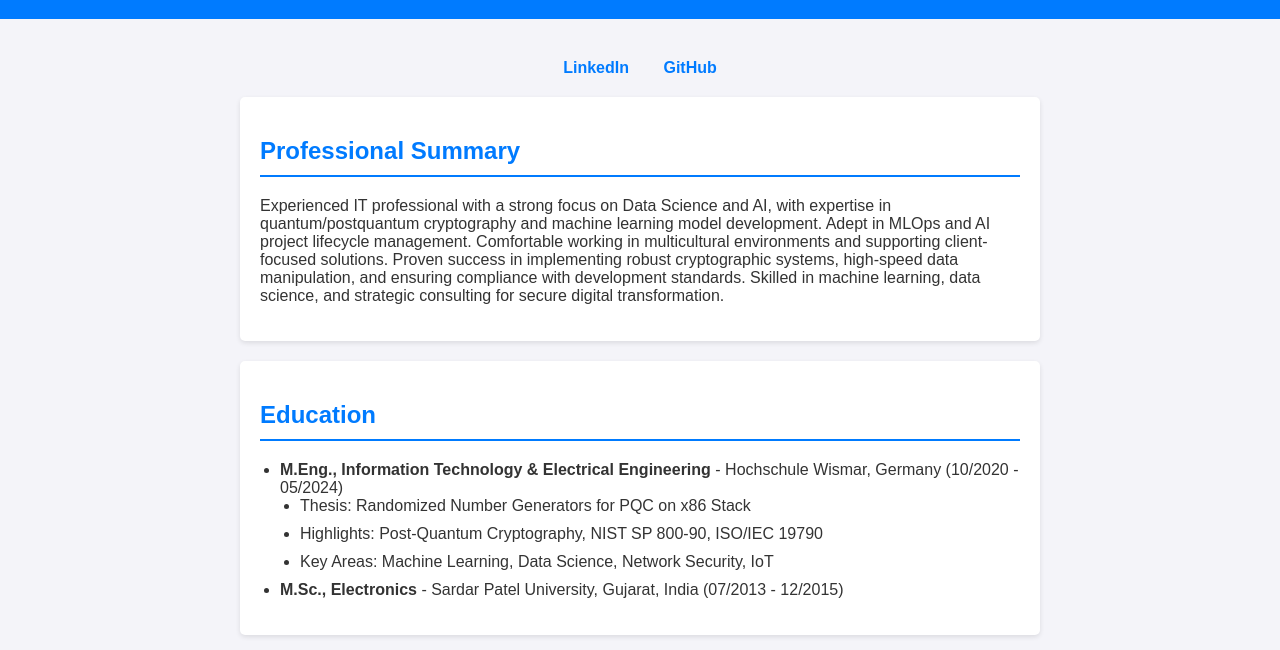
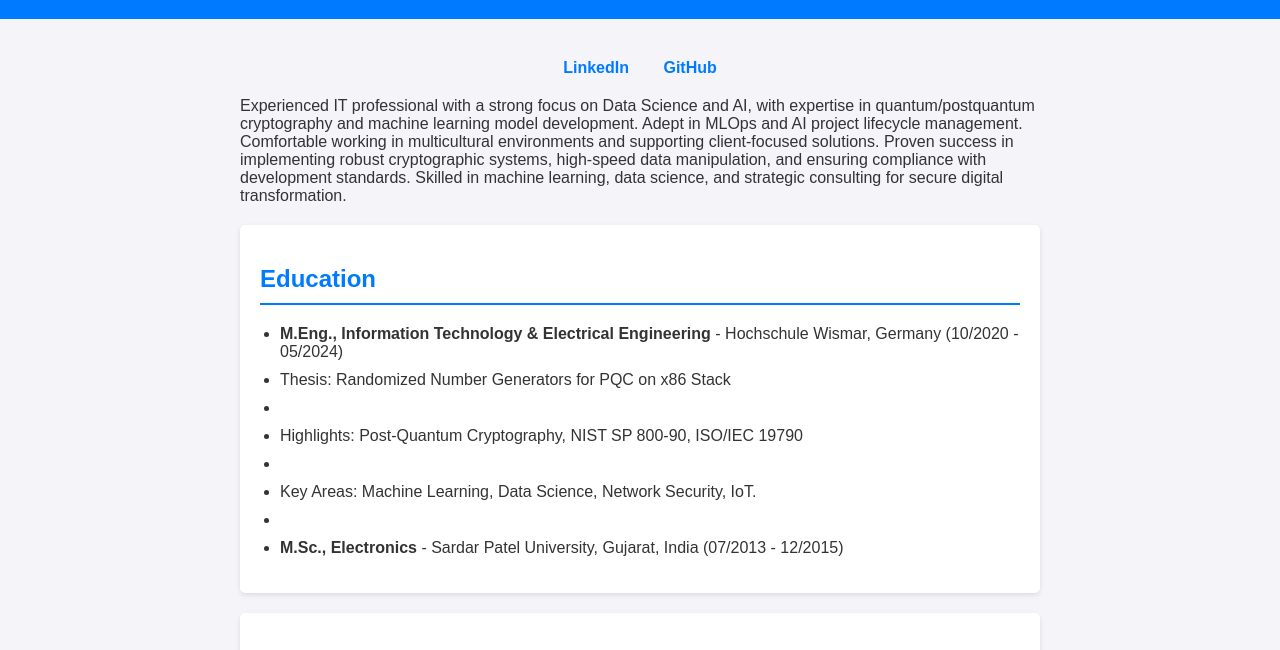
Before and after one commit to chiragpatel1229/chiragpatel1229.github.io, a plain HTML site: page index.html in a window 1280 px wide. Shown: the part 106-756 px from the top of the page. Drawn offline with Linux system fonts and the light colour scheme.

Commit message:
Update index.html

```diff
--- a/index.html
+++ b/index.html
@@ -84,27 +84,22 @@
 <body>
   <header>
     <h1>Chirag Patel</h1>
+<!--     <p>Experienced IT professional with a strong focus on Data Science and AI, with expertise in quantum/postquantum cryptography and machine learning model development. Adept in MLOps and AI project lifecycle management. Comfortable working in multicultural environments and supporting client-focused solutions. Proven success in implementing robust cryptographic systems, high-speed data manipulation, and ensuring compliance with development standards. Skilled in machine learning, data science, and strategic consulting for secure digital transformation.</p> -->
   </header>
   <div class="container">
     <div class="links">
       <a href="https://www.linkedin.com/in/chirag-patel" target="_blank">LinkedIn</a>
       <a href="https://github.com/chiragpatel1229" target="_blank">GitHub</a>
     </div>
-    <section id="summary">
-      <h2>Professional Summary</h2>
-      <p>Experienced IT professional with a strong focus on Data Science and AI, with expertise in quantum/postquantum cryptography and machine learning model development. Adept in MLOps and AI project lifecycle management. Comfortable working in multicultural environments and supporting client-focused solutions. Proven success in implementing robust cryptographic systems, high-speed data manipulation, and ensuring compliance with development standards. Skilled in machine learning, data science, and strategic consulting for secure digital transformation.</p>
-    </section>
+    <p>Experienced IT professional with a strong focus on Data Science and AI, with expertise in quantum/postquantum cryptography and machine learning model development. Adept in MLOps and AI project lifecycle management. Comfortable working in multicultural environments and supporting client-focused solutions. Proven success in implementing robust cryptographic systems, high-speed data manipulation, and ensuring compliance with development standards. Skilled in machine learning, data science, and strategic consulting for secure digital transformation.</p>
     <section id="education">
       <h2>Education</h2>
       <ul>
-        <li>
-          <strong>M.Eng., Information Technology & Electrical Engineering</strong> - Hochschule Wismar, Germany (10/2020 - 05/2024)
-          <ul>
-            <li>Thesis: Randomized Number Generators for PQC on x86 Stack</li>
-            <li>Highlights: Post-Quantum Cryptography, NIST SP 800-90, ISO/IEC 19790</li>
-            <li>Key Areas: Machine Learning, Data Science, Network Security, IoT</li>
-          </ul>
-        </li>
+        <li><strong>M.Eng., Information Technology & Electrical Engineering</strong> - Hochschule Wismar, Germany (10/2020 - 05/2024)</li>
+        <li>Thesis: Randomized Number Generators for PQC on x86 Stack<li>
+        <li>Highlights: Post-Quantum Cryptography, NIST SP 800-90, ISO/IEC 19790<li>
+        <li>Key Areas: Machine Learning, Data Science, Network Security, IoT.<li>
+
         <li><strong>M.Sc., Electronics</strong> - Sardar Patel University, Gujarat, India (07/2013 - 12/2015)</li>
       </ul>
     </section>
```
